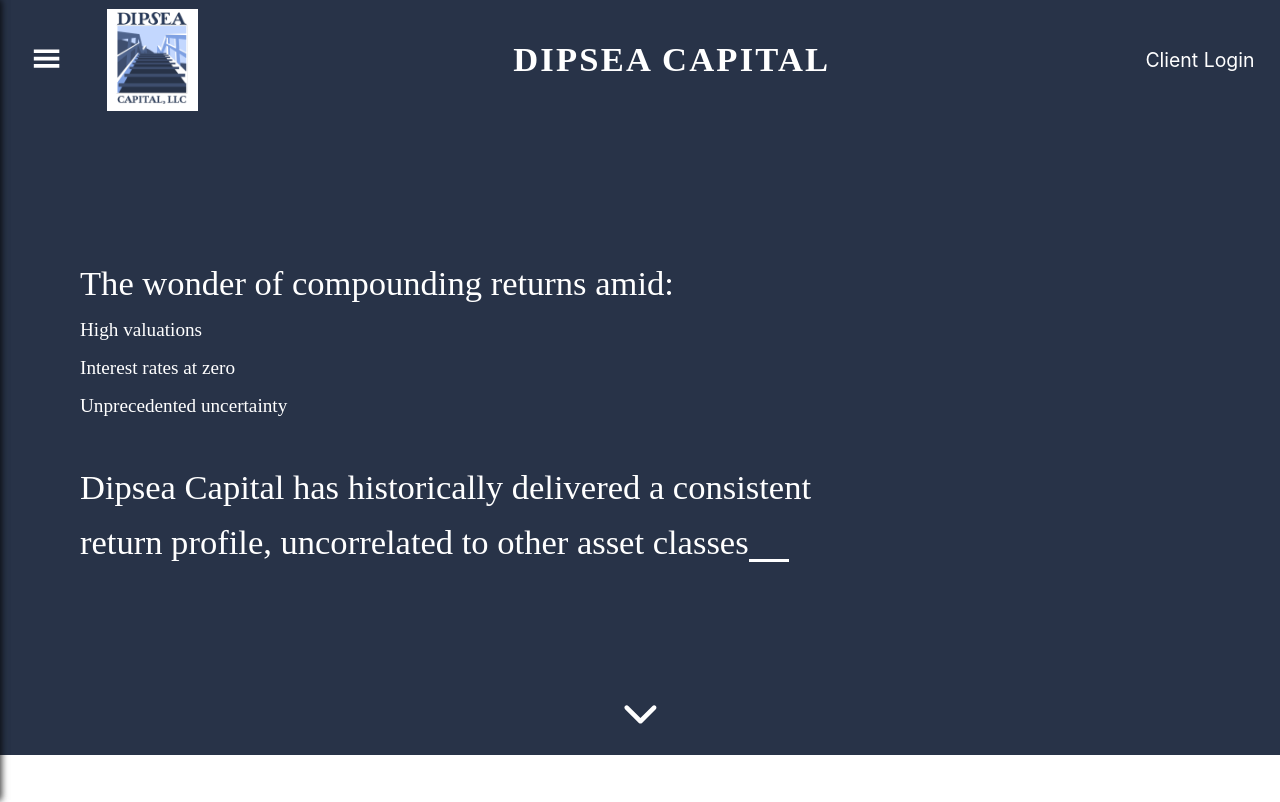
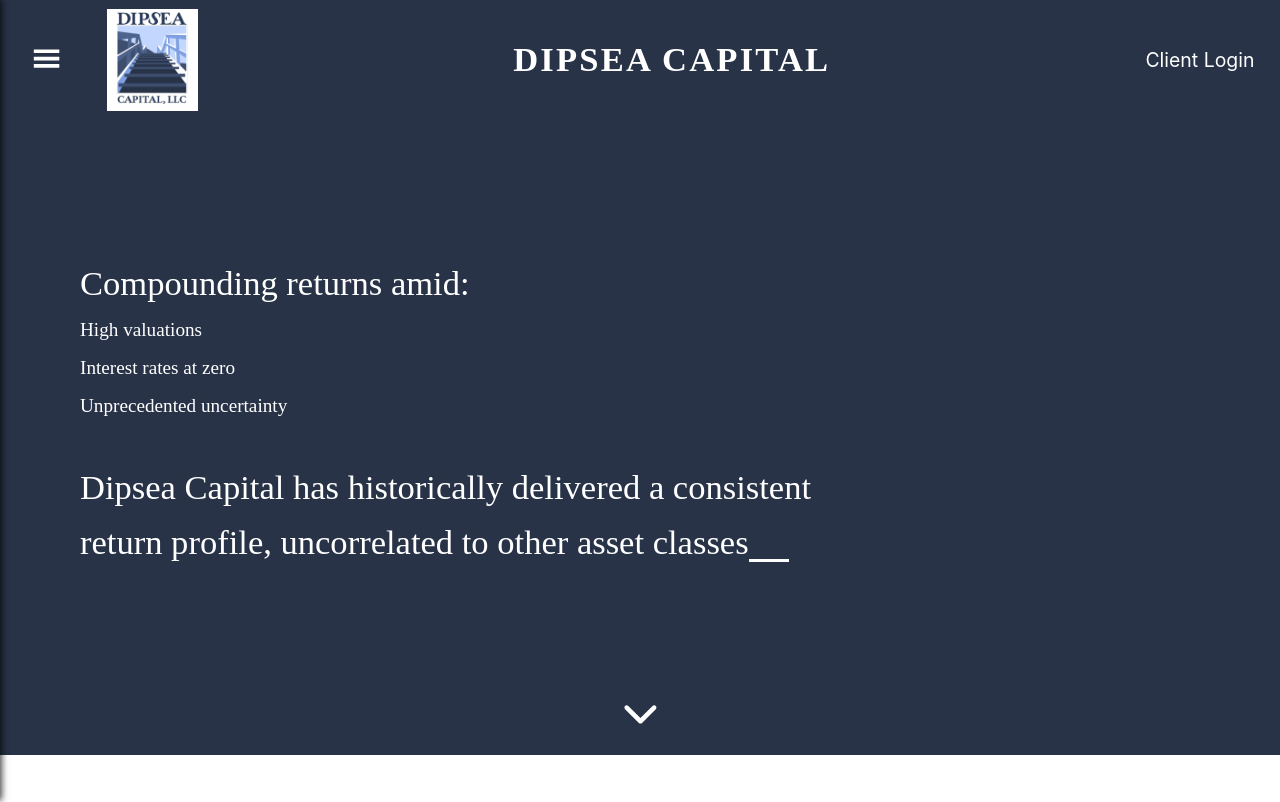
Before and after one commit to christopher-antonio/DipseaCapital-Main-Website, a Next.js app: page / in a window 1280 px wide. Shown: the top 802 px of the page. Built offline with nearby package versions, Linux system fonts and the light colour scheme.

Commit message:
fixed header

```diff
--- a/pages/index.js
+++ b/pages/index.js
@@ -64,7 +64,7 @@
           <div className='top-space'></div>
 
           {/* First part of the landing page */ }
-          <div className='heading-2 text-animation'>The wonder of compounding returns amid:</div>
+          <div className='heading-2 text-animation'>Compounding returns amid:</div>
           <div className='heading text-animation-2'>High valuations</div>
           <div className='heading text-animation-3'>Interest rates at zero</div>
           <div className='heading text-animation-4'>Unprecedented uncertainty</div>
```
